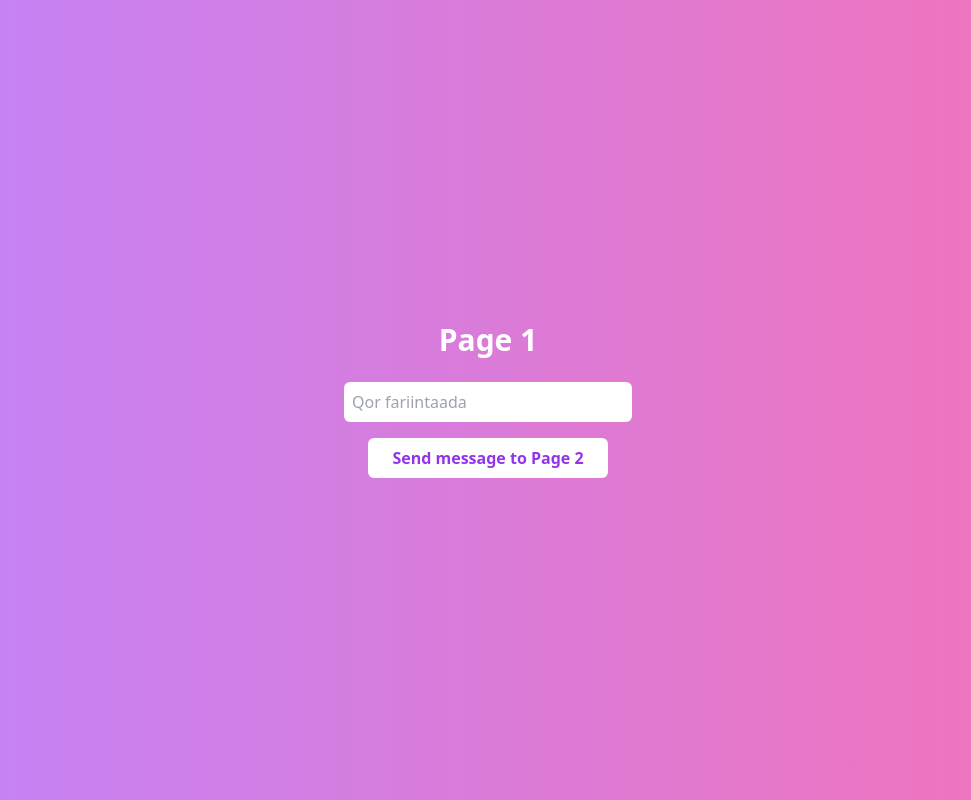
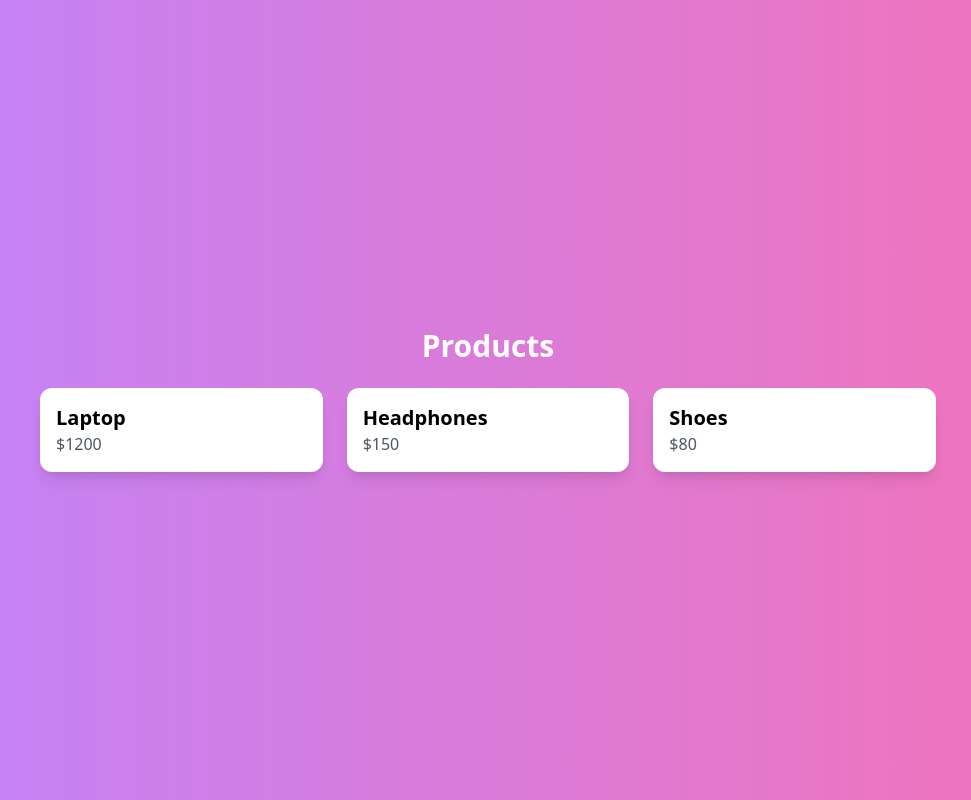
Before and after one commit to Cabdinasir64/Hooks, a React (Vite) app: page / in a window 1280 px wide. Shown: the whole page, without its empty margins (152-1123 px from the left). Built offline with nearby package versions, Linux system fonts and the light colour scheme.

Commit message:
i coonect 2files

```diff
--- a/src/App.jsx
+++ b/src/App.jsx
@@ -1,13 +1,13 @@
 import { Routes, Route } from 'react-router-dom';
-import UseNavigate1 from './useNavigate/usenavigate1';
-import UseNavigate2 from './useNavigate/usenavigate2';
+import UseNavigate3 from './useNavigate/usenavigate3';
+import UseNavigate4 from './useNavigate/usenavigate4';
 function App() {
 
 
   return (
     <Routes>
-      <Route path="/" element={<UseNavigate1 />} />
-      <Route path="/usenavigate2/:message" element={<UseNavigate2 />} />
+      <Route path="/" element={<UseNavigate3 />} />
+      <Route path="/usenavigate4/:productName" element={<UseNavigate4 />} />
     </Routes>
   );
 }
```
